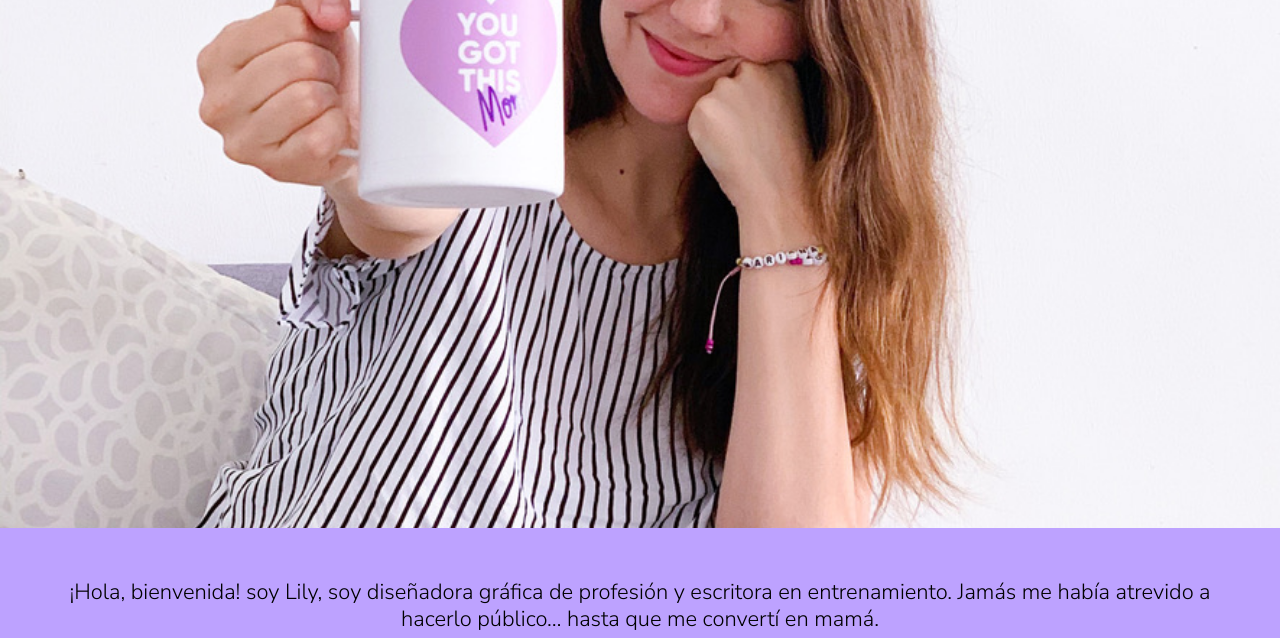
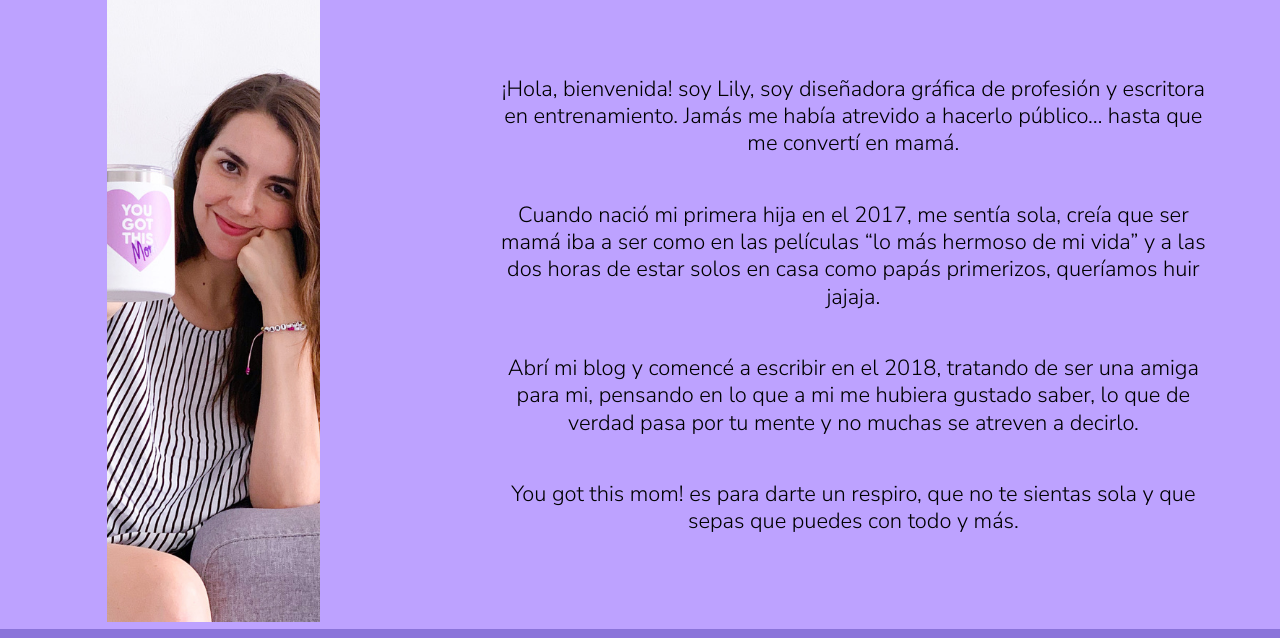
Before and after one commit to alejandrodiazpugh/coderhouse29190, a plain HTML site: page pages/aboutMe.html in a window 1280 px wide. Shown: the part 228-866 px from the top of the page. Drawn offline with Linux system fonts and the light colour scheme.

Commit message:
4o commit: Cambios en AboutMe para hacerla responsive con uso de grids

```diff
--- a/css/style.css
+++ b/css/style.css
@@ -12,7 +12,7 @@
     --clr-secondary: #8B74DA;
     --clr-accent: #FFFDE7;
     --clr-dark: #000;
-    --distance-top: 3em;
+    --distance-top: 10rem;
 }
 
 /* tipografía */
@@ -248,6 +248,8 @@ fieldset {
 
 @media only screen and (min-width: 700px) {
 
+    /* General */
+
     header {
         flex-direction: row;
         align-items: center;
@@ -262,6 +264,23 @@ fieldset {
     li {
         padding-inline: .5rem;
     }
+
+    footer {
+        flex-direction: row;
+
+    }
+
+    .social {
+        flex: 0 1 100%;
+        align-items: center;
+        justify-self: flex-start;
+    }
+
+    .firma {
+        flex: 0 1 100%;
+    }
+
+    /* index */
 
     .hero {
         width: 100vw;
@@ -298,20 +317,28 @@ fieldset {
         padding: 1rem;
     }
 
-footer {
-    flex-direction: row;
+    /* About Me */
 
+    .aboutMe__container {
+       display: grid;
+       grid-template-columns: repeat(3, 1fr);
     }
 
-.social {
-    flex: 0 1 100%;
-    align-items: center;
-    justify-self: flex-start;
+    .aboutMe__hero {
+        grid-column-start: 1;
+        align-self: center;
     }
 
-.firma {
-    flex: 0 1 100%;
+    .aboutMe__hero > * {
+        width: 50%;
     }
+
+    .aboutMe__text {
+        grid-column: 2 / span 2;
+        align-self: center;
+    }
+
+    /*  Contacto */
 
     .contactForm {
         grid-template-columns: 20% 20% 30% 30%;
@@ -326,7 +353,7 @@ footer {
     .contactForm__text {
         grid-row-start: 2;
         grid-column: 1 / span 2;
-    align-self:baseline
+        align-self:baseline'
     }
 
     form {
@@ -336,7 +363,6 @@ form {
     }
 
 }
-
 /* TODO:
 - homologar botones (productos y contacto)
 - eliminar wiggle en scroll horizontal (overflow-x: hidden no funciiona)
--- a/pages/aboutMe.html
+++ b/pages/aboutMe.html
@@ -25,11 +25,18 @@
             <h2>About Me</h2>
         </section>
         <section class="mainSection">
+            <div class="aboutMe__container">
+                <div class="aboutMe__hero">
                     <img class="hero" src="../images/aboutImg.jpeg" alt="Imagen About Me">
+                </div>
+                <div class="aboutMe__text">
                     <p>¡Hola, bienvenida! soy Lily, soy diseñadora gráfica de profesión y escritora en entrenamiento. Jamás me había atrevido a hacerlo público… hasta que me convertí en mamá. </p>
                     <p>Cuando nació mi primera hija en el 2017, me sentía sola, creía que ser mamá iba a ser como en las películas “lo más hermoso de mi vida” y a las dos horas de estar solos en casa como papás primerizos, queríamos huir jajaja. </p>
                     <p>Abrí mi blog y comencé a escribir en el 2018, tratando de ser una amiga para mi, pensando en lo que a mi me hubiera gustado saber, lo que de verdad pasa por tu mente y no muchas se atreven a decirlo.</p>
                     <p>You got this mom! es para darte un respiro, que no te sientas sola y que sepas que puedes con todo y más.</p>
+                </div>
+
+            </div>
              </section>
     </main>
 
```
Lines whose indentation alone changed are shown as unchanged.
